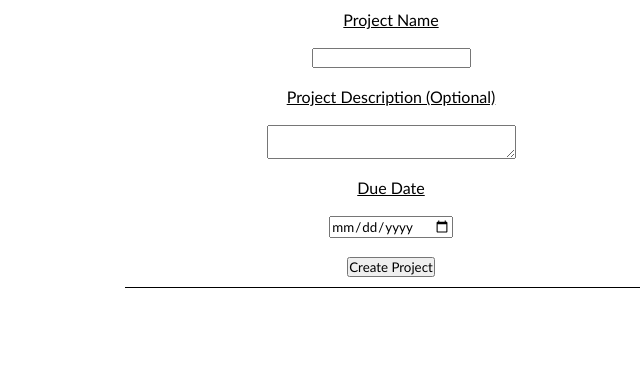
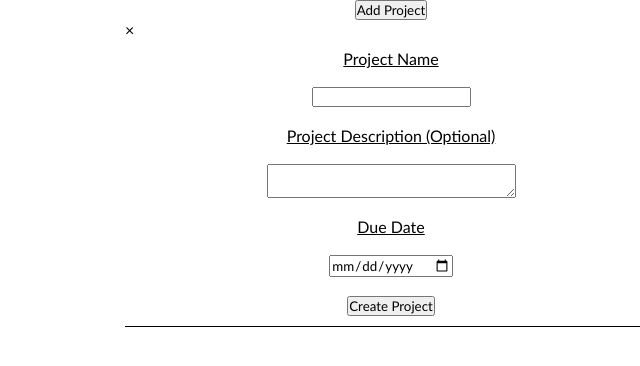
Before and after one commit to KlayClarke/todo-list.v2, a website built with webpack: page dist/index.html in a window 1280 px wide. Shown: the whole page, without its empty margins (249-889 px from the left). Built offline with nearby package versions, Linux system fonts and the light colour scheme.

Commit message:
place project creation form inside modal

```diff
--- a/dist/index.html
+++ b/dist/index.html
@@ -10,11 +10,20 @@
   <body>
     <header></header>
     <main>
-      <div id="sidenav"></div>
       <div id="content">
+        <button id="modal-toggle" type="button">Add Project</button>
+        <section class="project-form-modal">
+          <div class="modal-content">
+            <span class="modal-close-button">&times;</span>
+            <div class="modal-form">
               <form action="" id="project-form">
                 <label for="project-name">Project Name</label><br />
-          <input type="text" name="project-name" id="project-name" required />
+                <input
+                  type="text"
+                  name="project-name"
+                  id="project-name"
+                  required
+                />
                 <br />
                 <label for="project-description"
                   >Project Description (Optional) </label
@@ -33,8 +42,14 @@
                   id="project-due-date"
                   required
                 /><br />
-          <button type="submit" name="create-project">Create Project</button>
+                <button type="submit" name="create-project">
+                  Create Project
+                </button>
               </form>
+            </div>
+          </div>
+        </section>
+
         <section id="projects"></section>
       </div>
     </main>
```
Lines whose indentation alone changed are shown as unchanged.
